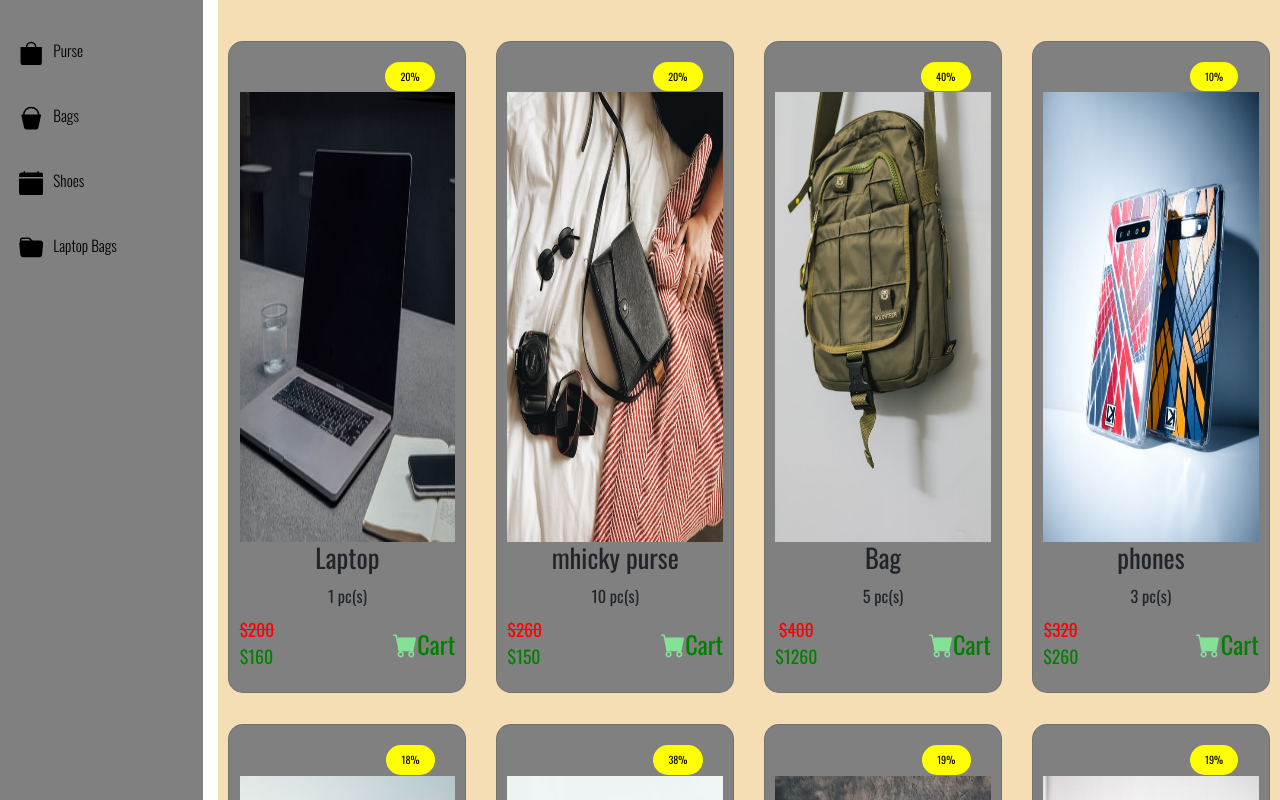
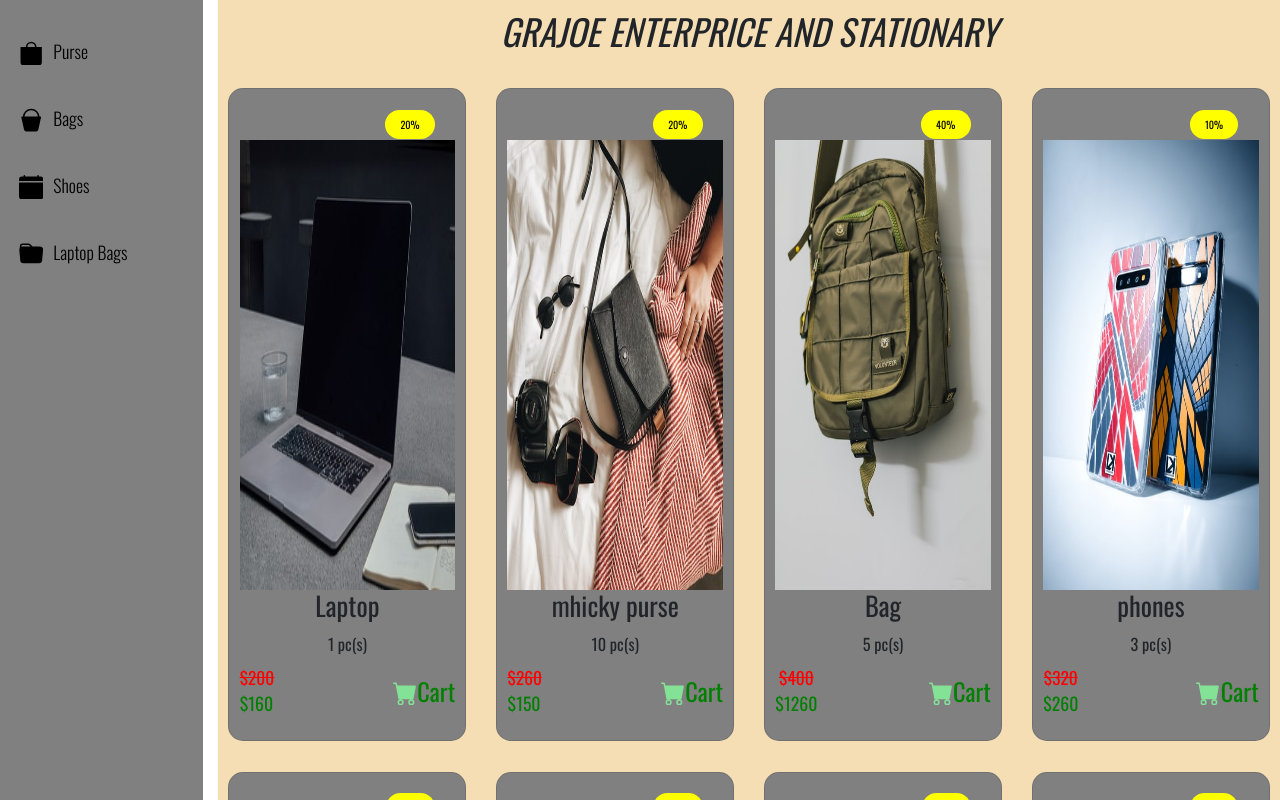
Before and after one commit to joel-alabi/product-listing, a React (Create React App) app: page / in a window 1280 px wide. Shown: the top 800 px of the page. Built offline with nearby package versions, Linux system fonts and the light colour scheme.

Commit message:
changed h4 to h3 in sidebar.js and added h1 text to product.js

```diff
--- a/src/components/Products.js
+++ b/src/components/Products.js
@@ -5,6 +5,7 @@ class Products extends Component {
     return (
       <div className="main-product-container">
         <div className='Container'>
+        <h1 style={{textAlign:"center",fontStyle:"italic",fontSize:"3.5em"}}>GRAJOE ENTERPRICE AND STATIONARY</h1>
           <div className='row'>
             <div className='col-3'>
               <div className="card">
--- a/src/components/SideBar.js
+++ b/src/components/SideBar.js
@@ -15,7 +15,7 @@ class Sidebar extends Component {
           >
             <path d="M1 4h14v10a2 2 0 0 1-2 2H3a2 2 0 0 1-2-2V4zm7-2.5A2.5 2.5 0 0 0 5.5 4h-1a3.5 3.5 0 1 1 7 0h-1A2.5 2.5 0 0 0 8 1.5z" />
           </svg>
-          <h4 className="side-nav__text">Purse</h4>
+          <h3 className="side-nav__text">Purse</h3>
         </div>
 
         <div className="side-nav">
@@ -36,7 +36,7 @@ class Sidebar extends Component {
               d="M1.61 5.687A.5.5 0 0 1 2 5.5h12a.5.5 0 0 1 .488.608l-1.826 8.217a1.5 1.5 0 0 1-1.464 1.175H4.802a1.5 1.5 0 0 1-1.464-1.175L1.512 6.108a.5.5 0 0 1 .098-.42z"
             />
           </svg>
-          <h4 className="side-nav__text"> Bags</h4>
+          <h3 className="side-nav__text"> Bags</h3>
         </div>
 
         <div className="side-nav">
@@ -54,7 +54,7 @@ class Sidebar extends Component {
             />
             <path d="M2 1a2 2 0 0 0-2 2v1h16V3a2 2 0 0 0-2-2H2zm14 4H0v9a2 2 0 0 0 2 2h12a2 2 0 0 0 2-2V5z" />
           </svg>
-          <h4 className="side-nav__text">Shoes</h4>
+          <h3 className="side-nav__text">Shoes</h3>
         </div>
 
         <div className="side-nav">
@@ -71,7 +71,7 @@ class Sidebar extends Component {
               d="M9.828 3h3.982a2 2 0 0 1 1.992 2.181l-.637 7A2 2 0 0 1 13.174 14H2.826a2 2 0 0 1-1.991-1.819l-.637-7a1.99 1.99 0 0 1 .342-1.31L.5 3a2 2 0 0 1 2-2h3.672a2 2 0 0 1 1.414.586l.828.828A2 2 0 0 0 9.828 3zm-8.322.12C1.72 3.042 1.95 3 2.19 3h5.396l-.707-.707A1 1 0 0 0 6.172 2H2.5a1 1 0 0 0-1 .981l.006.139z"
             />
           </svg>
-          <h4 className="side-nav__text">Laptop Bags</h4>
+          <h3 className="side-nav__text">Laptop Bags</h3>
         </div>
       </div>
     );
```
